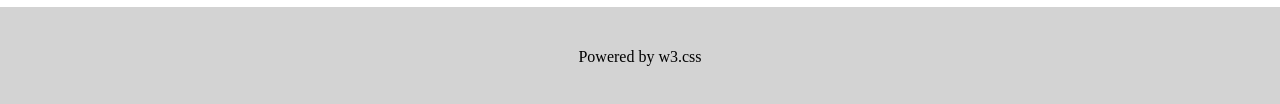
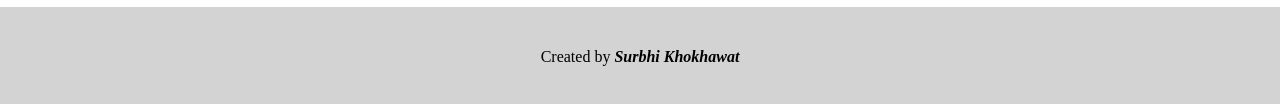
Before and after one commit to surbhikhokhawat/Bootstrap-demo, a plain HTML site: page index.html in a window 1280 px wide. Shown: the part 2850-2954 px from the top of the page. Drawn offline with Linux system fonts and the light colour scheme.

Commit message:
changed footer p

```diff
--- a/index.html
+++ b/index.html
@@ -116,7 +116,7 @@
       </div>
     </div>
     <footer>
-      <p>Powered by w3.css</p>
+      <p>Created by <b><i>Surbhi Khokhawat</i></b></p>
     </footer>
   </body>
 </html>
```
